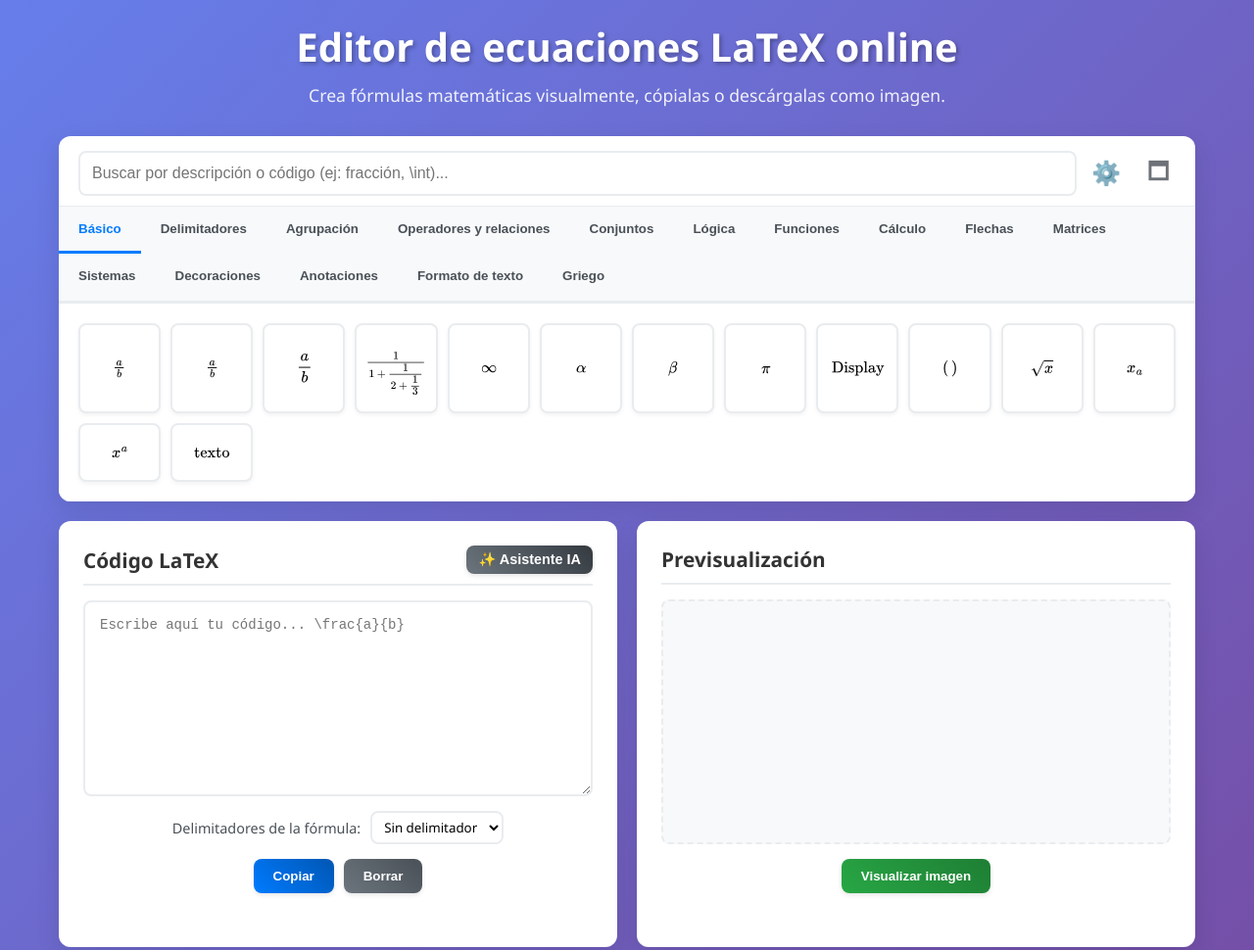
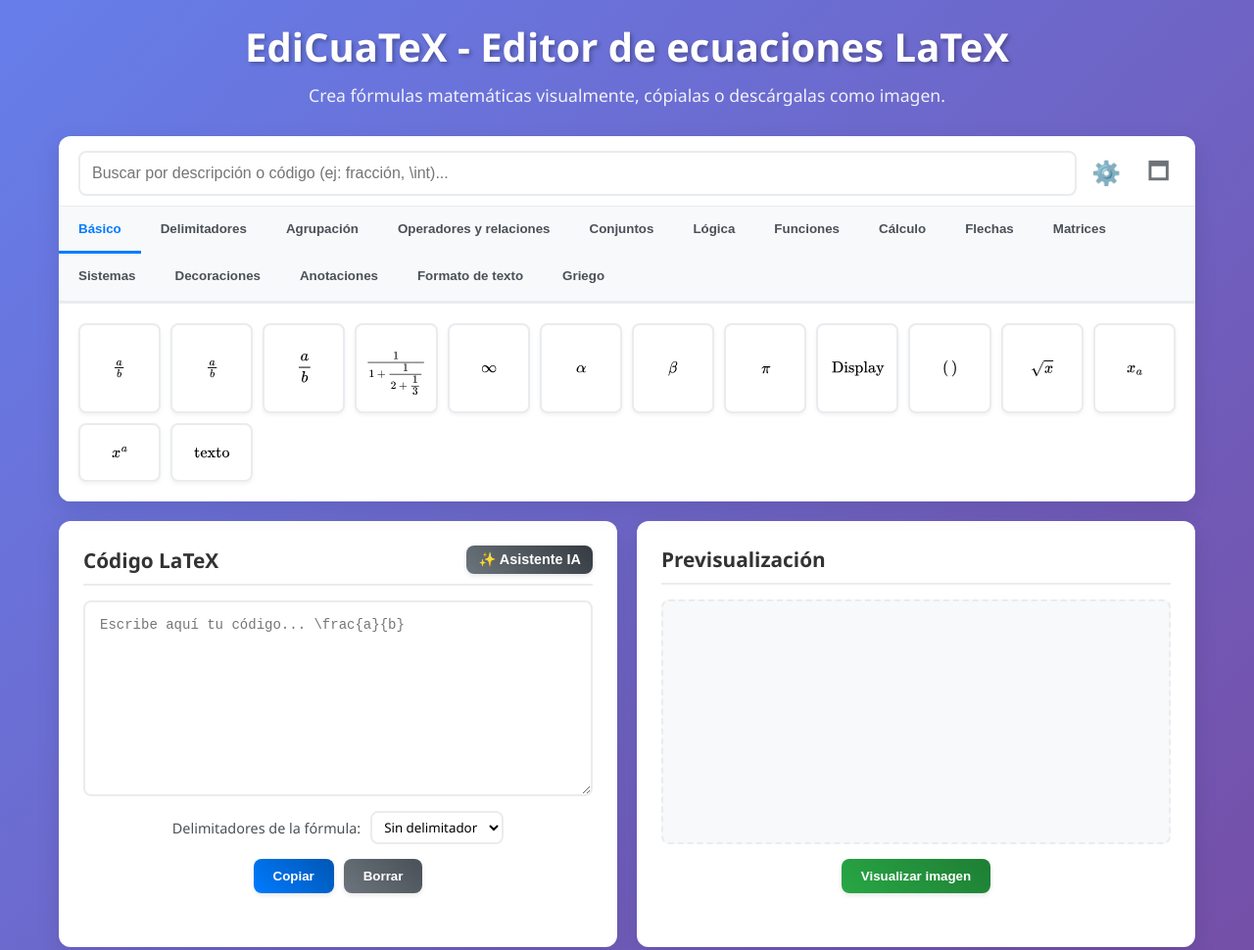
Before and after one commit to jjdeharo/editor_latex, a plain HTML site: page index.html in a window 1280 px wide. Shown: the top 970 px of the page at 98% size. Drawn offline with nearby package versions, Linux system fonts and the light colour scheme.

Commit message:
Update index.html

```diff
--- a/index.html
+++ b/index.html
@@ -4,7 +4,7 @@
 <head>
 <meta charset="utf-8"/>
 <meta content="width=device-width, initial-scale=1.0" name="viewport"/>
-<title>Editor de ecuaciones LaTeX online</title>
+<title>EdiCuaTeX - Editor de ecuaciones LaTeX</title>
 <script>
         window.MathJax = {
             loader: {load: ['[tex]/color', '[tex]/mhchem']},
@@ -236,7 +236,7 @@
 <body>
 <div class="container">
 <header class="header">
-<h1>Editor de ecuaciones LaTeX online</h1>
+<h1>EdiCuaTeX - Editor de ecuaciones LaTeX</h1>
 <p>Crea fórmulas matemáticas visualmente, cópialas o descárgalas como imagen.</p>
 </header>
 <div class="tabs-section" id="tabs-section">
```
